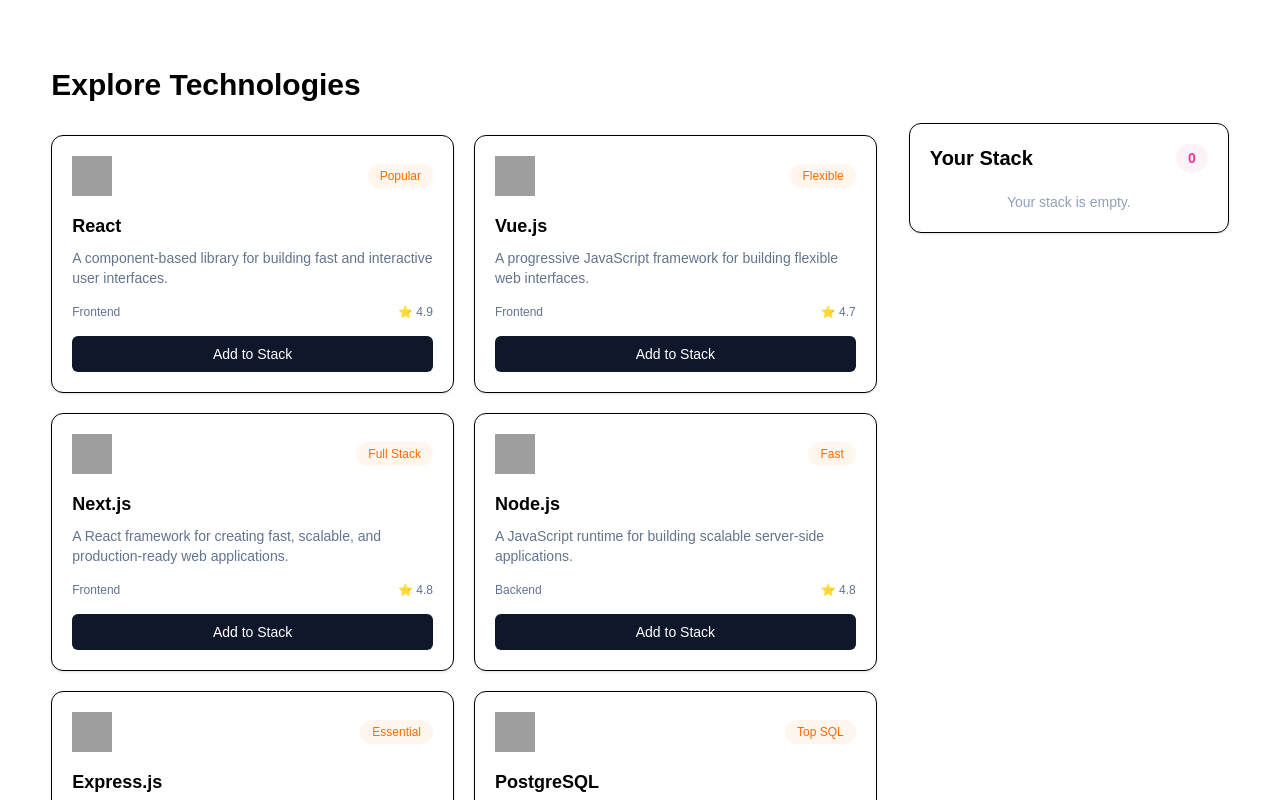
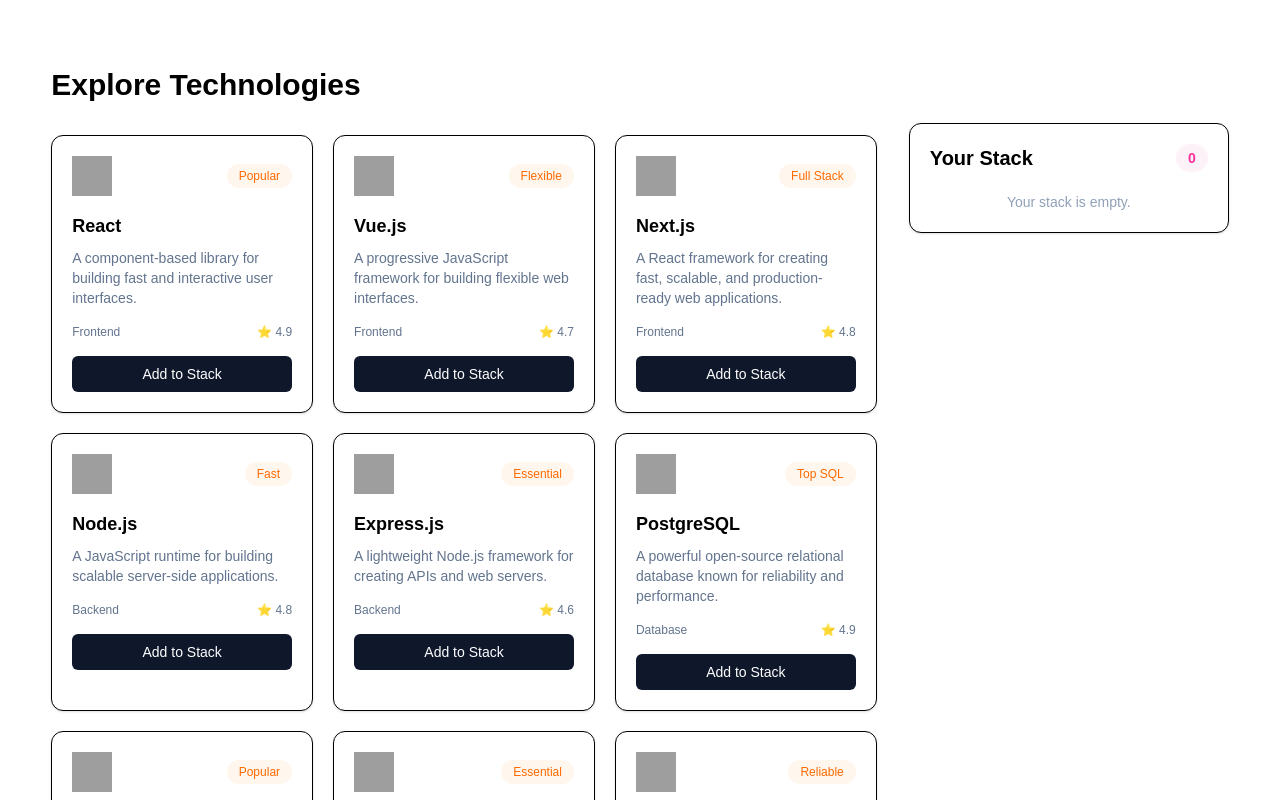
Before and after one commit to mdisrafil14/Assignment-05, a React (Vite) app: page / in a window 1280 px wide. Shown: the part 620-1420 px from the top of the page. Built offline with nearby package versions, Linux system fonts and the light colour scheme; grey boxes are pictures that could not be loaded.

Commit message:
respovsive done

```diff
--- a/src/App.tsx
+++ b/src/App.tsx
@@ -62,7 +62,7 @@
               Loading technologies...
             </p>
           ) : (
-            <div className="mt-8 grid gap-5 md:grid-cols-2">
+            <div className="mt-8 grid gap-5 md:grid-cols-2 lg:grid-cols-3">
               {technologies.map((tech) => (
                 <TechnologyCard
                   key={tech.id}
```
